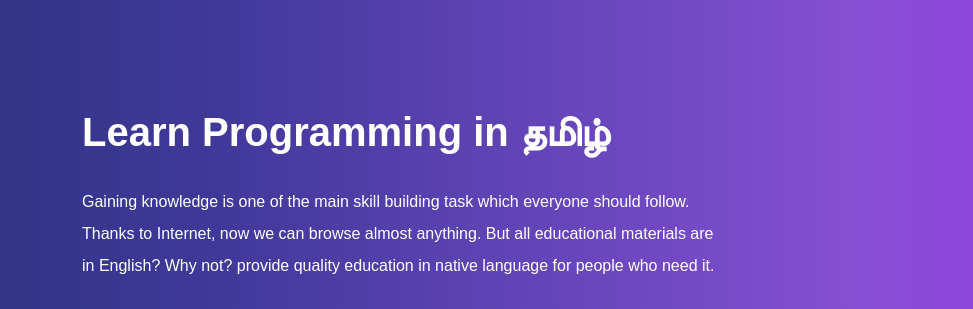
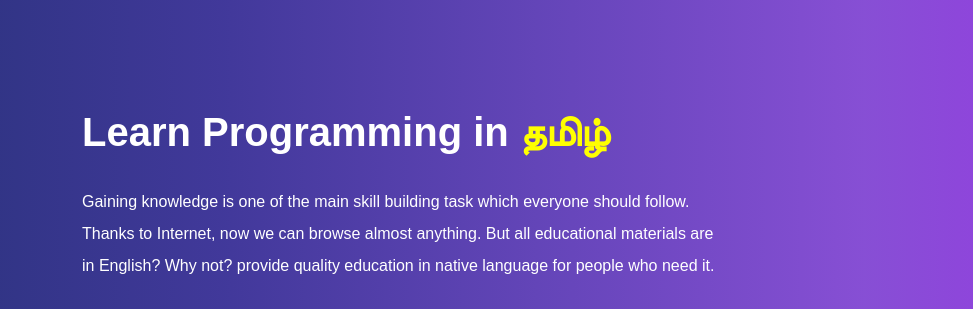
Before and after one commit to harikrishhnan/sample_landing_page, a plain HTML site: page index.html in a window 1280 px wide. Shown: the part 116-425 px from the top of the page, 96-1069 px from the left. Drawn offline with Linux system fonts and the light colour scheme; files that its build step writes are made by us from their sources.

Commit message:
Update index.html

```diff
--- a/index.html
+++ b/index.html
@@ -17,7 +17,7 @@
 
     <!-- Custom styling -->
     <link rel="stylesheet" href="./assets/css/util.css">
-    <link rel="stylesheet" href="./assets/css/animation.css">
+    <link rel="stylesheet" href="./assets/css/anim.css">
     <link rel="stylesheet" href="./assets/css/style.css">
 </head>
 
```
